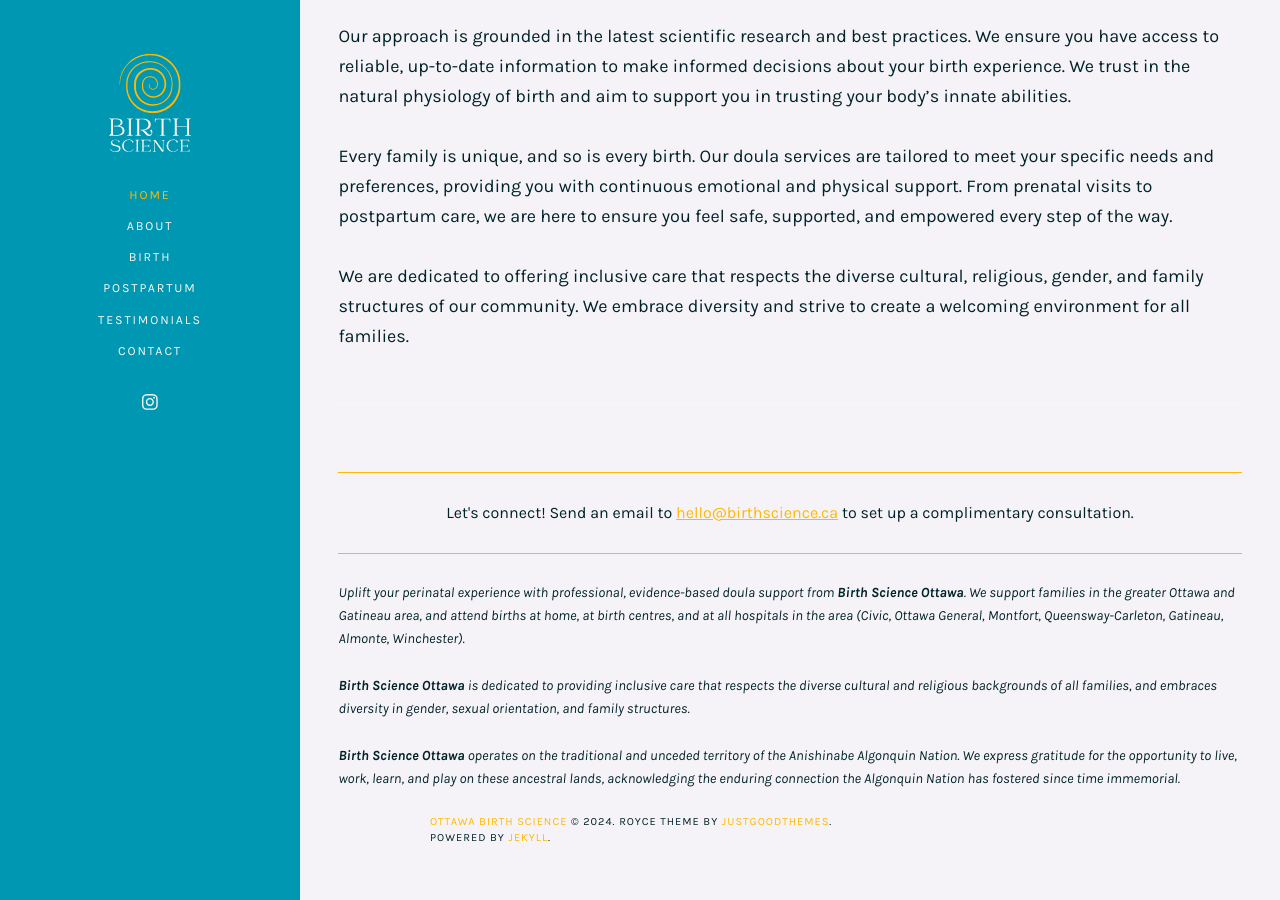
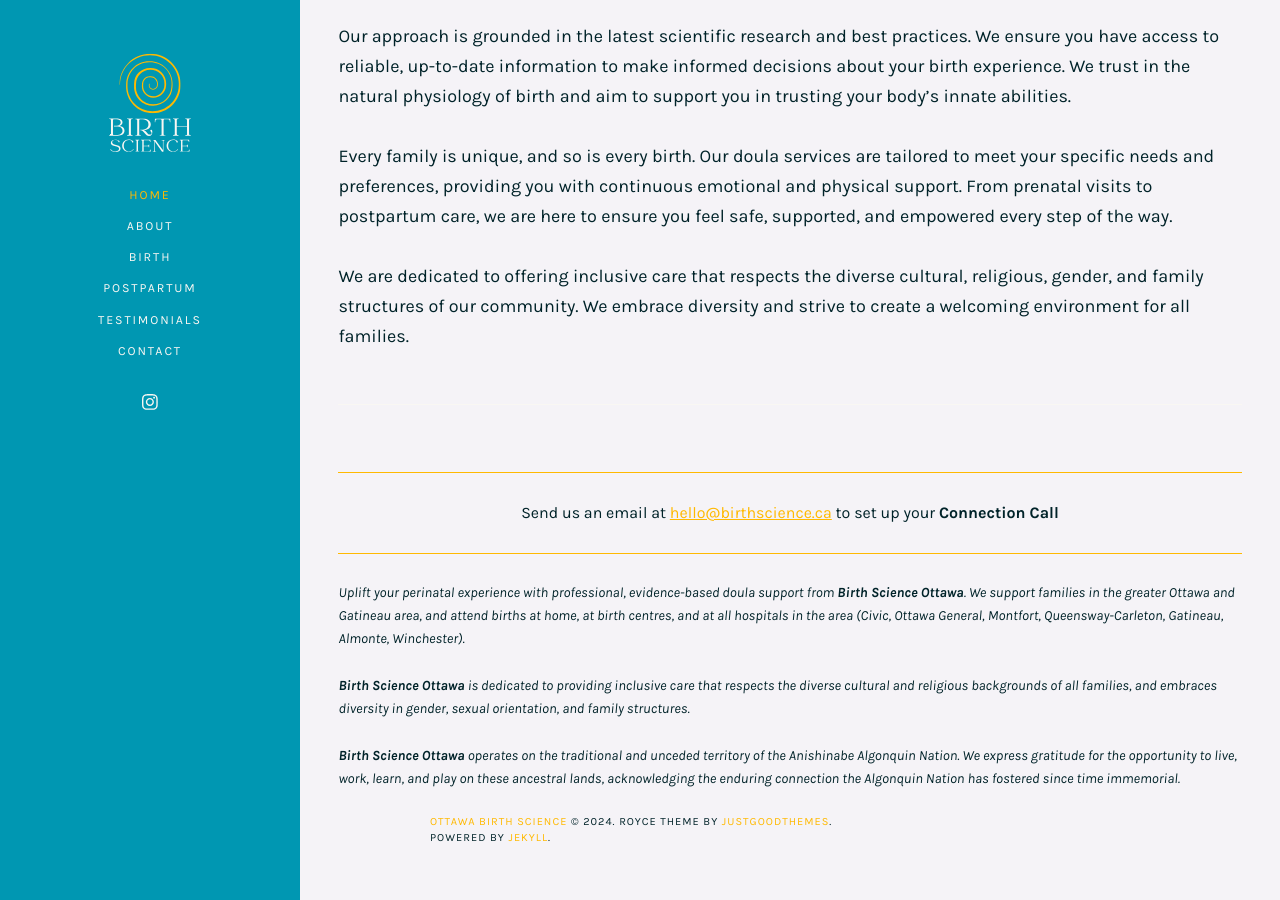
Before and after one commit to mch3rry/mypage, a Jekyll site: the page built from index.html, in a window 1280 px wide and 900 px high, scrolled down 684 px. Built offline with Jekyll 4.4.1, drawn with Linux system fonts in a browser that asks for light colours; the list of posts is cut into pages by our own code.

Commit message:
Update footer.html

```diff
--- a/_includes/footer.html
+++ b/_includes/footer.html
@@ -1,7 +1,7 @@
 <footer id="colophon" class="site-footer">
     <hr style="height:1px;border-width:0;color:#ffb901;background-color:#ffb901">
 
-    <p style="text-align: center; font-size: 16px">Let's connect! Send an email to <a href="mailto:hello@birthscience.ca">hello@birthscience.ca</a> to set up a complimentary consultation.</p>
+    <p style="text-align: center; font-size: 16px">Send us an email at <a href="mailto:hello@birthscience.ca">hello@birthscience.ca</a> to set up your <b>Connection Call</b></p>
 
     <hr style="height:1px;border-width:0;color:#ffb901;background-color:#ffb901">
 
```
